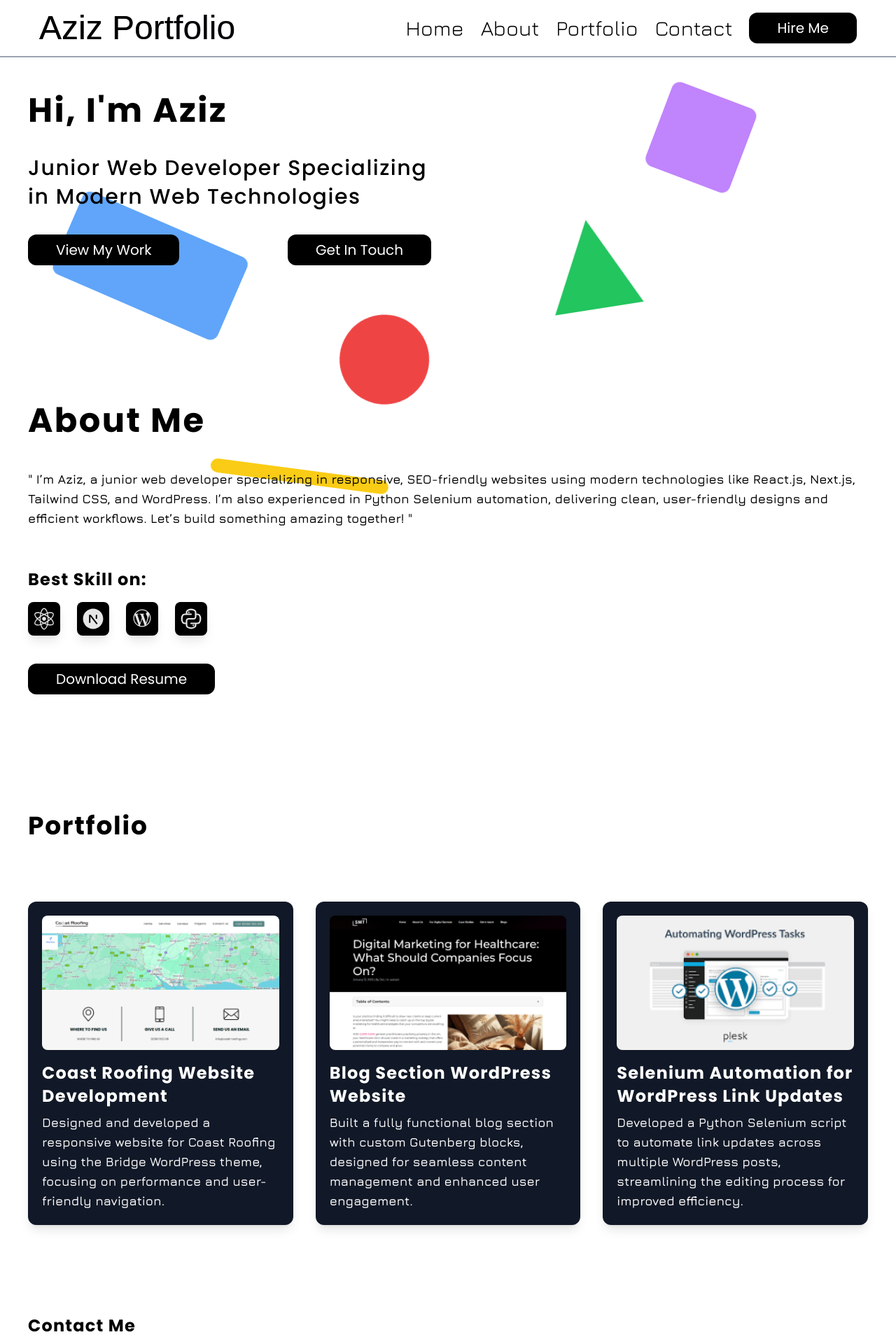
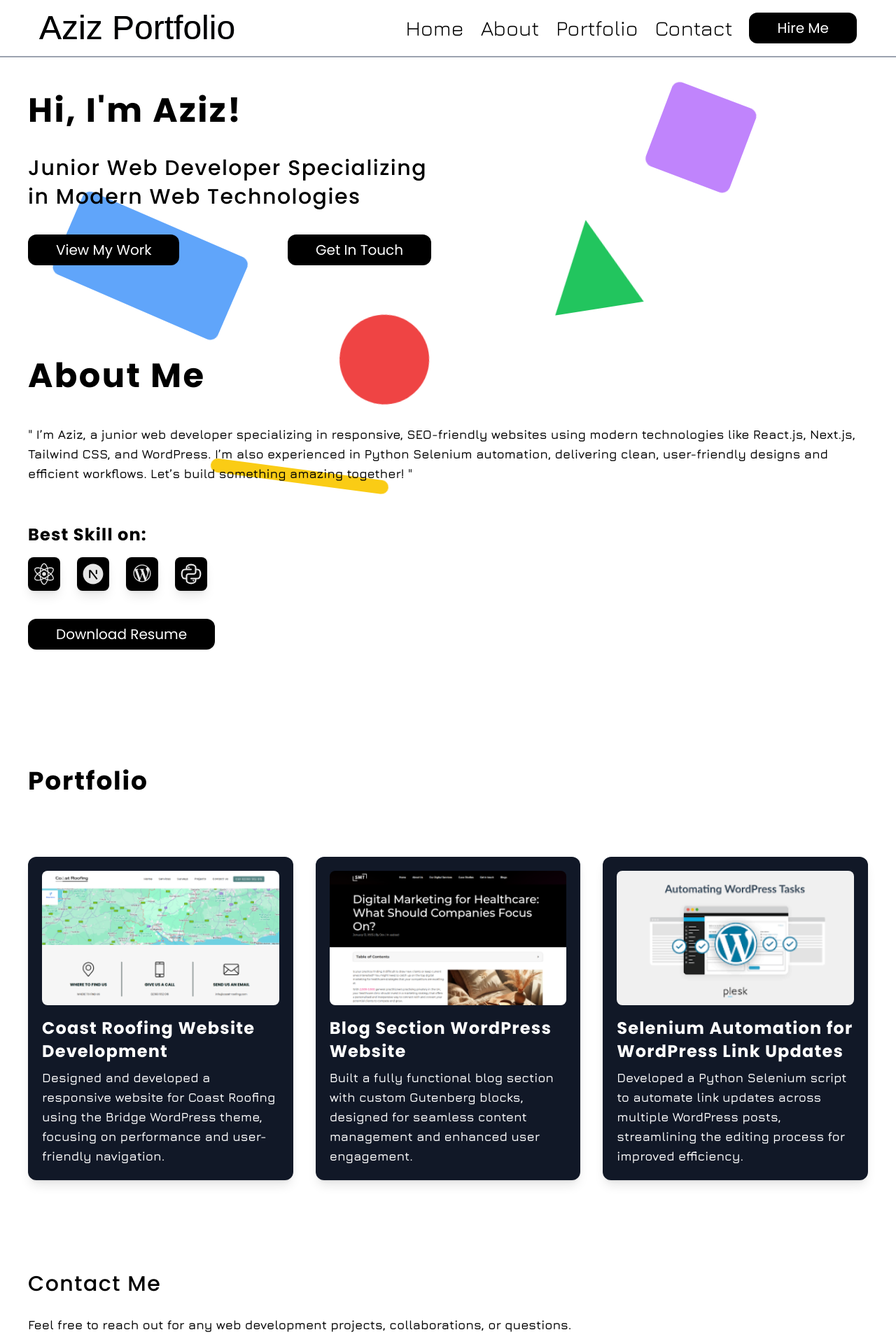
Before and after one commit to Bettaieb45/My-Portfolio, a Next.js app: page / in a window 1280 px wide. Shown: the top 1920 px of the page at 70% size. Built offline with nearby package versions, Linux system fonts and the light colour scheme; a web font is replaced by a local one.

Commit message:
fixing the styling

```diff
--- a/src/components/Contact.tsx
+++ b/src/components/Contact.tsx
@@ -85,7 +85,7 @@ const Contact = () => {
   return (
     <div className="Contact container-1120 py-16 " id="contact">
       <div className="contact-wrapper flex flex-col gap-6">
-        <h2 className="text-2xl font-bold">Contact Me</h2>
+        <h2>Contact Me</h2>
         <p>
           Feel free to reach out for any web development projects,
           collaborations, or questions.
--- a/src/components/Hero.tsx
+++ b/src/components/Hero.tsx
@@ -2,9 +2,9 @@ import CtaButton from './CtaButton';
 
 const Hero = () => {
   return (
-    <div className="hero container-1120 py-32 " id="hero">
+    <div className="hero container-1120 pt-32 pb-16  " id="hero">
       <div className="hero-wrapper">
-        <h1>Hi, I&apos;m Aziz</h1>
+        <h1>Hi, I&apos;m Aziz!</h1>
         <h2 className="max-w-xl py-8">
           Junior Web Developer Specializing in Modern Web Technologies
         </h2>
```
